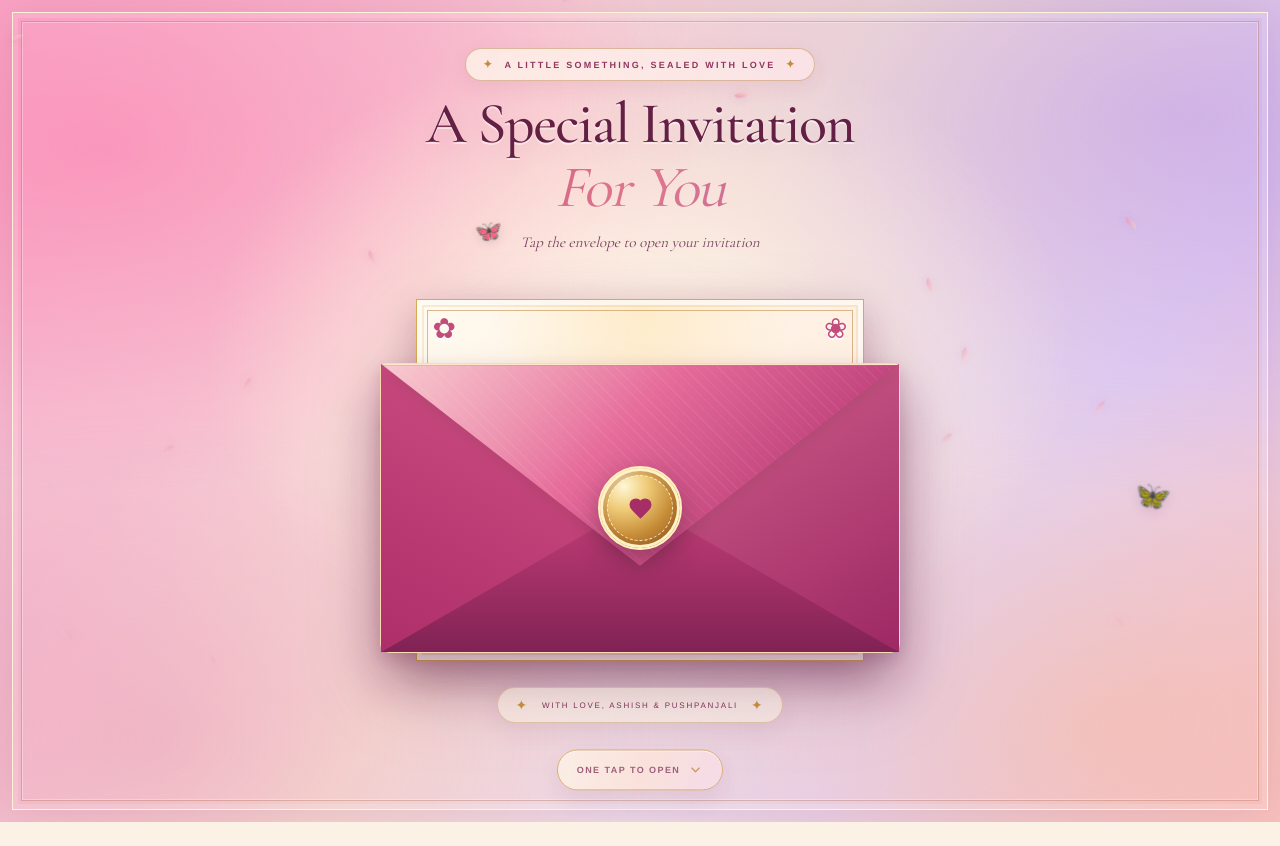
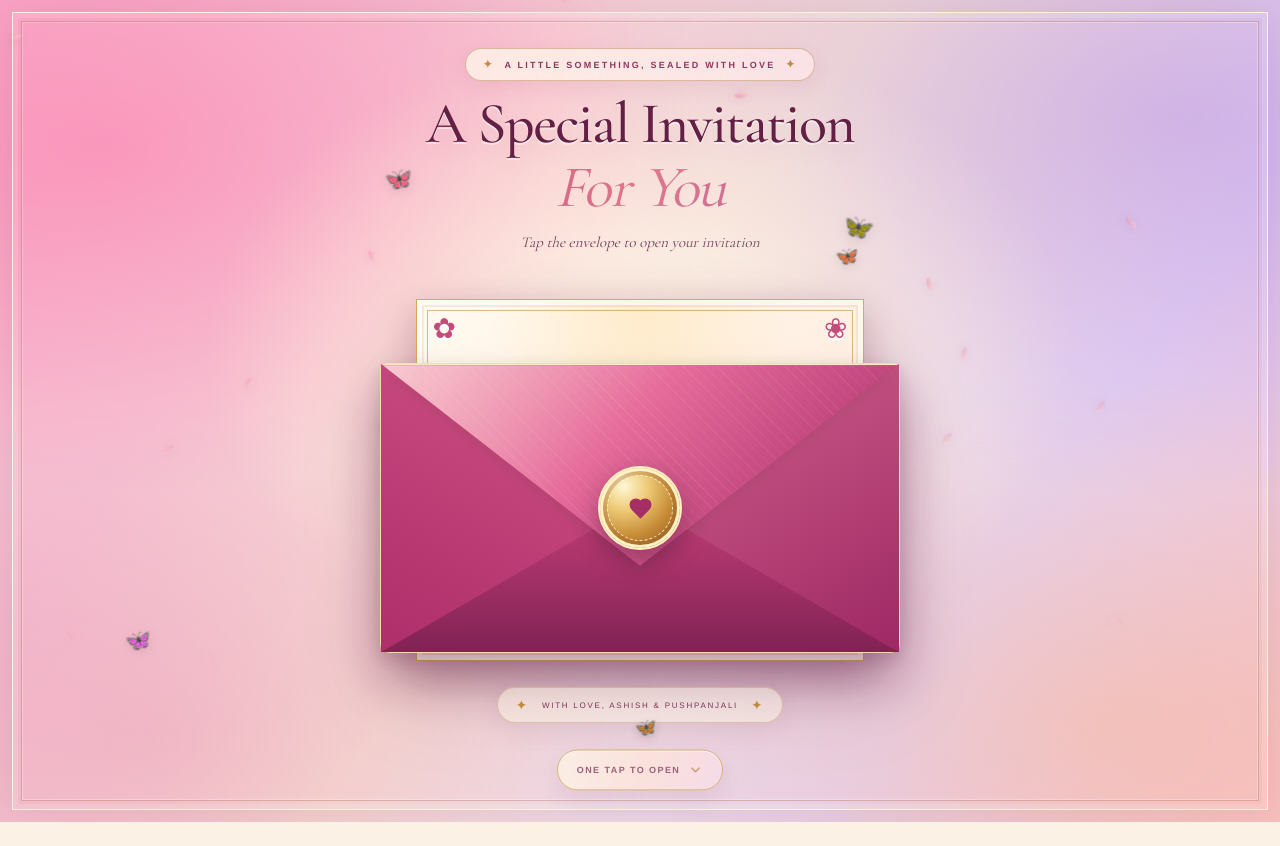
Before and after one commit to AbhisekRana-dev/Ashish-Pushpanjali-Wedding, a React (Vite) app: page / in a window 1280 px wide. Built offline with nearby package versions, Linux system fonts and the light colour scheme; a web font is replaced by a local one.

Commit message:
Increase flying butterflies from five to eight

```diff
--- a/src/App.jsx
+++ b/src/App.jsx
@@ -19,11 +19,14 @@ function Petals({ muted = false }) {
 }
 
 const butterflyFlights = [
-  { left: '5%', top: '20%', delay: '-5s', duration: '28s', size: '22px' },
-  { left: '28%', top: '68%', delay: '-17s', duration: '32s', size: '25px' },
-  { left: '48%', top: '30%', delay: '-11s', duration: '25s', size: '19px' },
-  { left: '68%', top: '78%', delay: '-22s', duration: '34s', size: '24px' },
-  { left: '88%', top: '42%', delay: '-8s', duration: '29s', size: '20px' },
+  { left: '-4%', top: '12%', delay: '-2s', duration: '18s', size: '23px' },
+  { left: '8%', top: '36%', delay: '-9s', duration: '22s', size: '21px' },
+  { left: '17%', top: '71%', delay: '-15s', duration: '20s', size: '24px' },
+  { left: '31%', top: '22%', delay: '-5s', duration: '24s', size: '19px' },
+  { left: '43%', top: '55%', delay: '-13s', duration: '19s', size: '22px' },
+  { left: '57%', top: '82%', delay: '-18s', duration: '23s', size: '20px' },
+  { left: '69%', top: '39%', delay: '-7s', duration: '18s', size: '25px' },
+  { left: '82%', top: '15%', delay: '-12s', duration: '21s', size: '21px' },
 ];
 function ButterflyFlight({ muted = false }) {
   if (muted) return null;
```
